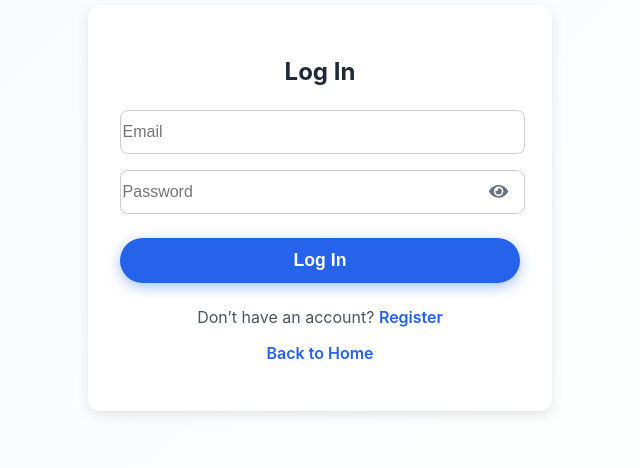
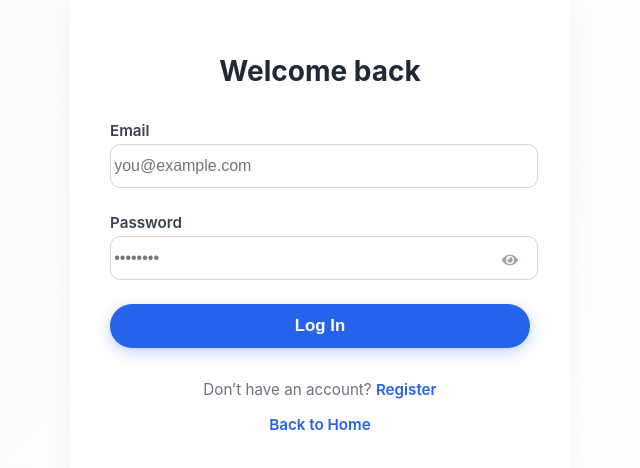
Before and after one commit to michelleduong03/TrackNowNotLater, a React (Create React App) app in the folder TNNL_Test/client/: page /login in a window 1280 px wide. Shown: the part 192-660 px from the top of the page, without its empty margins (320-960 px from the left). Built offline with nearby package versions, Linux system fonts and the light colour scheme.

Commit message:
changed ui

```diff
--- a/TNNL_Test/client/src/components/Login.js
+++ b/TNNL_Test/client/src/components/Login.js
@@ -3,21 +3,10 @@ import axios from '../api';
 import { useNavigate } from 'react-router-dom';
 import { FaEye, FaEyeSlash } from 'react-icons/fa';
 
-
 export default function Login() {
   const [form, setForm] = useState({ email: '', password: '' });
-
-   const inputStyle = {
-    width: '100%',
-    padding: '0.75rem 0.1rem',
-    borderRadius: '8px',
-    border: '1px solid #ccc',
-    fontSize: '1rem'
-  };
-
+  const [showPassword, setShowPassword] = useState(false);
   const navigate = useNavigate();
-  const [showPassword, setShowPassword] = useState(false);
-
 
   const handleSubmit = async (e) => {
     e.preventDefault();
@@ -36,66 +25,68 @@ export default function Login() {
     <div style={{
       minHeight: '100vh',
       display: 'flex',
-      flexDirection: 'column',
       justifyContent: 'center',
       alignItems: 'center',
       fontFamily: '"Inter", sans-serif',
       background: 'linear-gradient(135deg, #f8fafc 0%, #ffffff 100%)',
-      color: '#1f2937',
-      padding: '2rem',
-      boxSizing: 'border-box'
+      padding: '2rem'
     }}>
       <form
         onSubmit={handleSubmit}
         style={{
           width: '100%',
-          maxWidth: '400px',
-          backgroundColor: 'white',
-          padding: '2rem',
-          borderRadius: '12px',
-          boxShadow: '0 4px 12px rgba(0,0,0,0.1)'
+          maxWidth: '420px',
+          backgroundColor: '#ffffff',
+          padding: '2.5rem',
+          borderRadius: '16px',
+          boxShadow: '0 10px 30px rgba(0,0,0,0.05)'
         }}
       >
-        <h2 style={{ marginBottom: '1.5rem', textAlign: 'center' }}>Log In</h2>
+        <h2 style={{
+          textAlign: 'center',
+          fontSize: '1.75rem',
+          fontWeight: '700',
+          marginBottom: '2rem',
+          color: '#1f2937'
+        }}>
+          Welcome back
+        </h2>
 
+        <label style={{ fontWeight: '600', color: '#374151', fontSize: '0.95rem' }}>Email</label>
         <input
           type="email"
-          placeholder="Email"
+          placeholder="you@example.com"
           value={form.email}
           onChange={e => setForm({ ...form, email: e.target.value })}
           required
           style={{
             width: '100%',
-            padding: '0.75rem 0.1rem',
-            marginBottom: '1rem',
-            borderRadius: '8px',
-            border: '1px solid #ccc',
+            padding: '0.75rem 0.2rem',
+            marginTop: '0.25rem',
+            marginBottom: '1.5rem',
+            borderRadius: '10px',
+            border: '1px solid #d1d5db',
             fontSize: '1rem'
           }}
         />
-        {/* <input
-          type="password"
-          placeholder="Password"
-          value={form.password}
-          onChange={e => setForm({ ...form, password: e.target.value })}
-          required
-          style={{
-            width: '100%',
-            padding: '0.75rem 0.1rem',
-            marginBottom: '1.5rem',
-            borderRadius: '8px',
-            border: '1px solid #ccc',
-            fontSize: '1rem'
-          }}
-        /> */}
+
+        <label style={{ fontWeight: '600', color: '#374151', fontSize: '0.95rem' }}>Password</label>
         <div style={{ position: 'relative' }}>
           <input
             type={showPassword ? 'text' : 'password'}
-            placeholder="Password"
+            placeholder="••••••••"
             value={form.password}
             onChange={e => setForm({ ...form, password: e.target.value })}
             required
-            style={{ ...inputStyle, marginBottom: '1.5rem' }}
+            style={{
+              width: '100%',
+              padding: '0.75rem 0.2rem',
+              marginTop: '0.25rem',
+              marginBottom: '1.5rem',
+              borderRadius: '10px',
+              border: '1px solid #d1d5db',
+              fontSize: '1rem'
+            }}
           />
           <span
             onClick={() => setShowPassword(prev => !prev)}
@@ -103,14 +94,9 @@ export default function Login() {
               position: 'absolute',
               right: '12px',
               top: '50%',
-              transform: 'translateY(-68%)',
-              display: 'flex',
-              alignItems: 'center',
-              justifyContent: 'center',
-              height: '100%',
+              transform: 'translateY(-80%)',
               cursor: 'pointer',
-              color: '#6b7280',
-              fontSize: '1.2rem'
+              color: '#9ca3af'
             }}
           >
             {showPassword ? <FaEyeSlash /> : <FaEye />}
@@ -125,11 +111,11 @@ export default function Login() {
             borderRadius: '9999px',
             border: 'none',
             backgroundColor: '#2563eb',
-            color: 'white',
+            color: '#ffffff',
             fontWeight: '600',
-            fontSize: '1.1rem',
+            fontSize: '1.05rem',
             cursor: 'pointer',
-            boxShadow: '0 4px 14px rgba(37, 99, 235, 0.39)',
+            boxShadow: '0 4px 14px rgba(37, 99, 235, 0.3)',
             transition: 'background-color 0.3s ease'
           }}
           onMouseEnter={e => e.currentTarget.style.backgroundColor = '#1d4ed8'}
@@ -138,7 +124,7 @@ export default function Login() {
           Log In
         </button>
 
-        <div style={{ marginTop: '1.5rem', textAlign: 'center', color: '#4b5563' }}>
+        <div style={{ marginTop: '2rem', textAlign: 'center', fontSize: '0.95rem', color: '#6b7280' }}>
           <p>
             Don’t have an account?{' '}
             <span
@@ -148,7 +134,7 @@ export default function Login() {
               Register
             </span>
           </p>
-          <p>
+          <p style={{ marginTop: '0.5rem' }}>
             <span
               onClick={() => navigate('/')}
               style={{ color: '#2563eb', cursor: 'pointer', fontWeight: '600' }}
```
